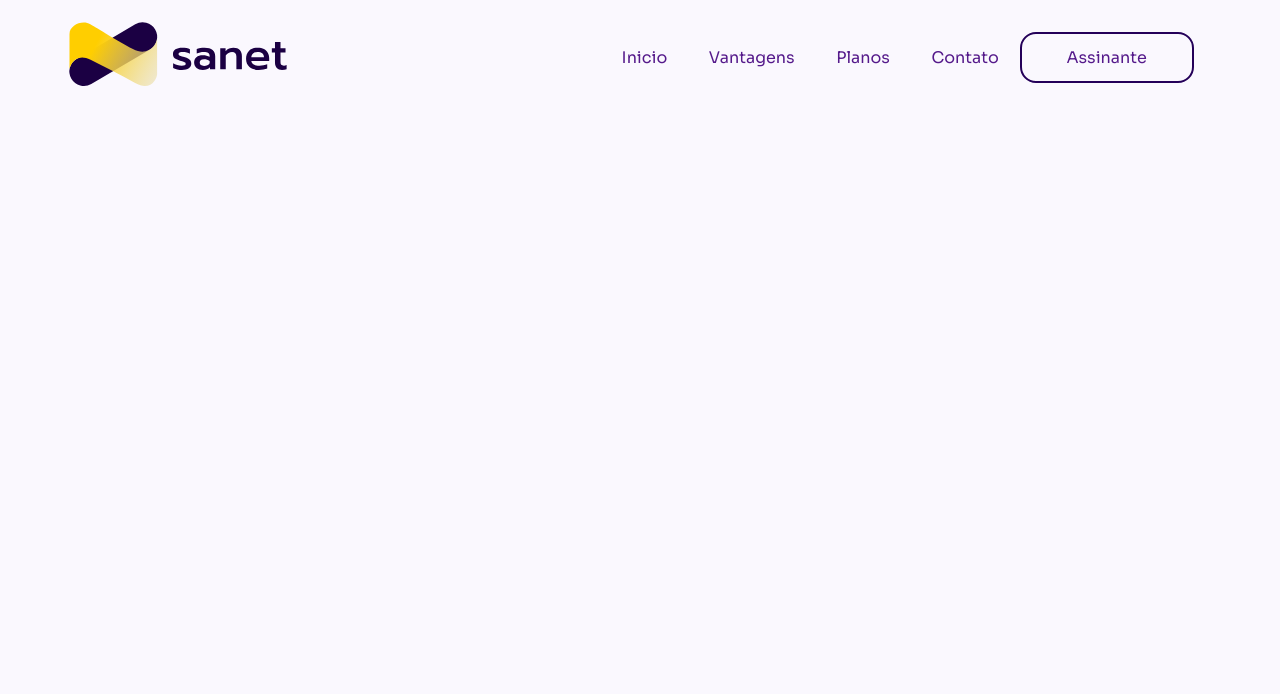
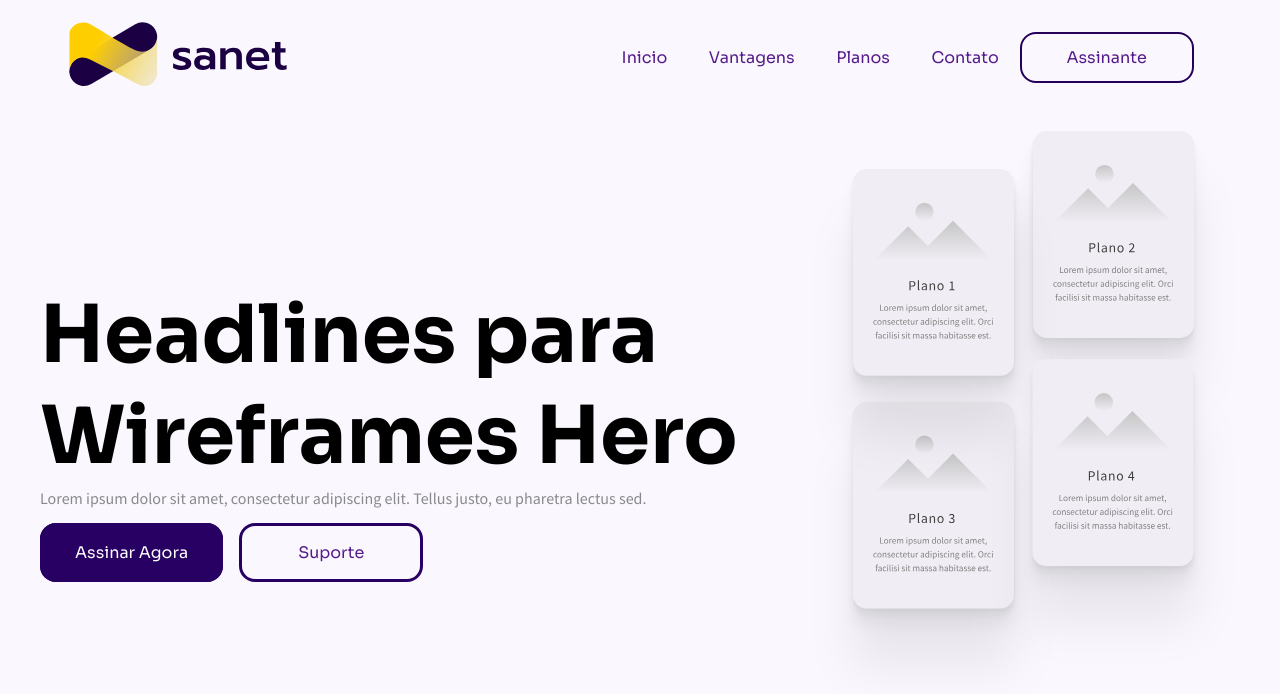
Before and after one commit to tosantos1/sanet-company, a React (Create React App) app: page / in a window 1280 px wide. Shown: the top 694 px of the page. Built offline with nearby package versions, Linux system fonts and the light colour scheme.

Commit message:
sanet company

```diff
--- a/src/App.tsx
+++ b/src/App.tsx
@@ -1,10 +1,12 @@
 import { Header } from "./components/Header";
+import { Hero } from "./components/Hero";
 import { GlobalStyle } from "./styles/global";
 
 export function App() {
   return (
     <>
       <Header />
+      <Hero />
       <GlobalStyle/>
     </>
   );
--- /dev/null
+++ b/src/components/Hero/index.tsx
@@ -0,0 +1,22 @@
+import heroImg from '../../assets/plans.svg'
+import { Container } from './styles'
+
+export function Hero(){
+    return(
+        <Container>
+            <div className="hero-home">
+                <div className="text-btn">
+                    <h1>Headlines para Wireframes Hero</h1>
+                    <p>Lorem ipsum dolor sit amet, consectetur adipiscing elit. Tellus justo, eu pharetra lectus sed.</p>
+                    <div className="btns">
+                        <a href="">Assinar Agora</a>
+                        <a href="">Suporte</a>
+                    </div>
+                </div>
+                <div className="plans">
+                    <img src={heroImg} alt=""/>
+                </div>
+            </div>
+        </Container>
+    )
+}
--- /dev/null
+++ b/src/components/Hero/styles.ts
@@ -0,0 +1,91 @@
+import styled from 'styled-components'
+
+export const Container = styled.section `
+   max-width: 1200px;
+   margin: 0 auto;
+
+   .hero-home{
+       display: flex;
+       justify-content: space-between;
+       align-items: center;
+
+
+       margin-top: 1rem;
+   }
+   .text-btn {
+       h1 {
+            font-size: 5rem;
+       }
+       p{
+           font-size: 1rem;
+           line-height: 150%;
+           color: #89898B;
+       }
+   }
+   .btns{
+       margin-top: 2rem;
+         a:nth-child(1){
+            border: 3px solid #280063;
+            color: #FFFFFF;
+            background: var(--purple);
+
+            border-radius: 1rem;
+            padding: 1rem 2rem;
+            margin-right: 1rem;
+
+            text-decoration: none;
+        }
+        a:nth-child(2){
+            border: 3px solid #280063;
+
+            border-radius: 1rem;
+            padding: 1rem 3.5rem;
+
+            text-decoration: none;
+        }
+   }
+   .plans {
+       img {
+           width: 100%;
+       }
+   }
+   @media (max-width:720px){
+    .hero-home{
+        display: flex;
+        flex-direction: column;
+
+        text-align: center;
+    }
+    .text-btn{
+        display: flex;
+        flex-direction: column;
+        justify-content: center;
+        align-items: center;
+
+        h1{
+            font-size: 3.5rem;
+        }
+    }
+    .btns{
+
+        align-items: center;
+        text-align: center;
+    }
+    .plans{
+        margin-top: 3rem;
+    }
+
+   }
+   @media (max-width:335px){
+       .btns{
+           a:nth-child(1){
+               padding: 1rem 1rem;
+           }
+           a:nth-child(2){
+               padding: 1rem 2.5em;
+           }
+       }
+   }
+
+
+`
```
Also changed, not shown: src/assets/plans.png (added), src/assets/plans.svg (added).
